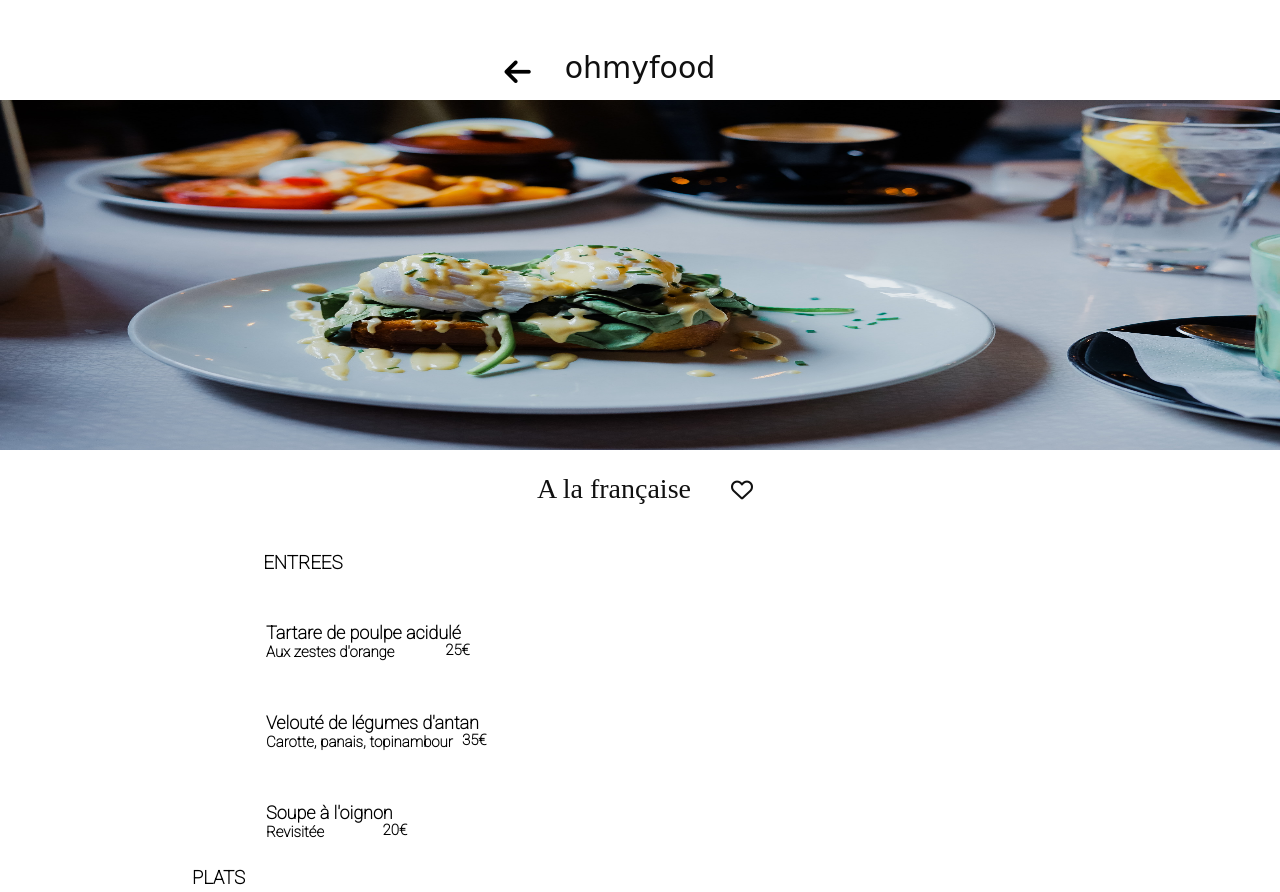
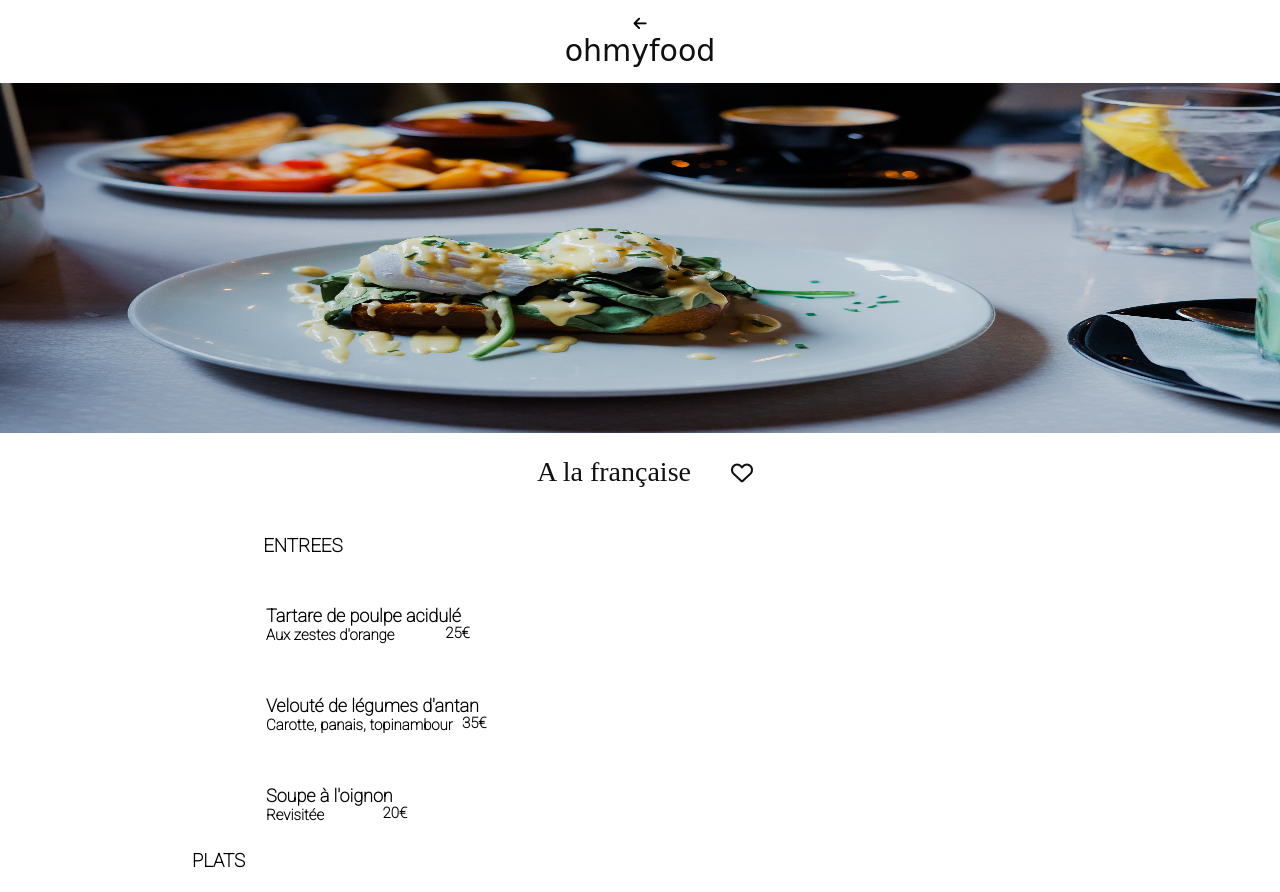
Before and after one commit to zino59950/projet4, a website: page alafrançaise-index.html in a window 1280 px wide. Shown: the top 892 px of the page. Drawn offline with Linux system fonts and the light colour scheme; a web font is replaced by a local one.

Commit message:
rectification header resto

```diff
--- a/SASS/style.scss
+++ b/SASS/style.scss
@@ -2,8 +2,7 @@ body {
     margin: 0%;
 }
 
-header {
-    h1 {
+header h1 {
     color: #101010;
     text-align: center;
     font-family: Shrikhand, cursive;
@@ -14,16 +13,6 @@ header {
     padding: 15px;
     box-shadow: 0px 2px 4px 0px rgba(0, 0, 0, 0.15);
     margin: 0px;
-    }
-
-    .arrow {
-        font-size: 30px;
-        position: relative;
-        top: 40px;
-        right: 100px;
-        margin-left: 5px;
-        margin-right: 50px;
-    }
 }
 /*main-location*/
 main {
```
Also changed, not shown: dossier-css/style.css, 1 other file. Lines whose indentation alone changed are shown as unchanged.
